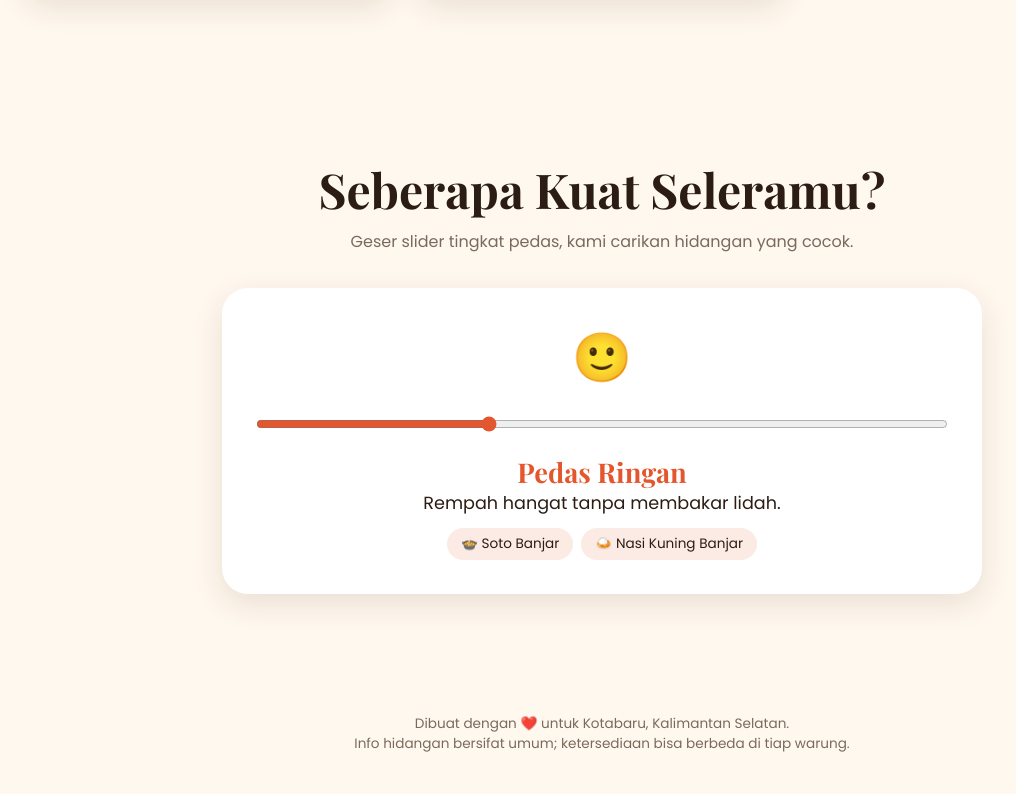
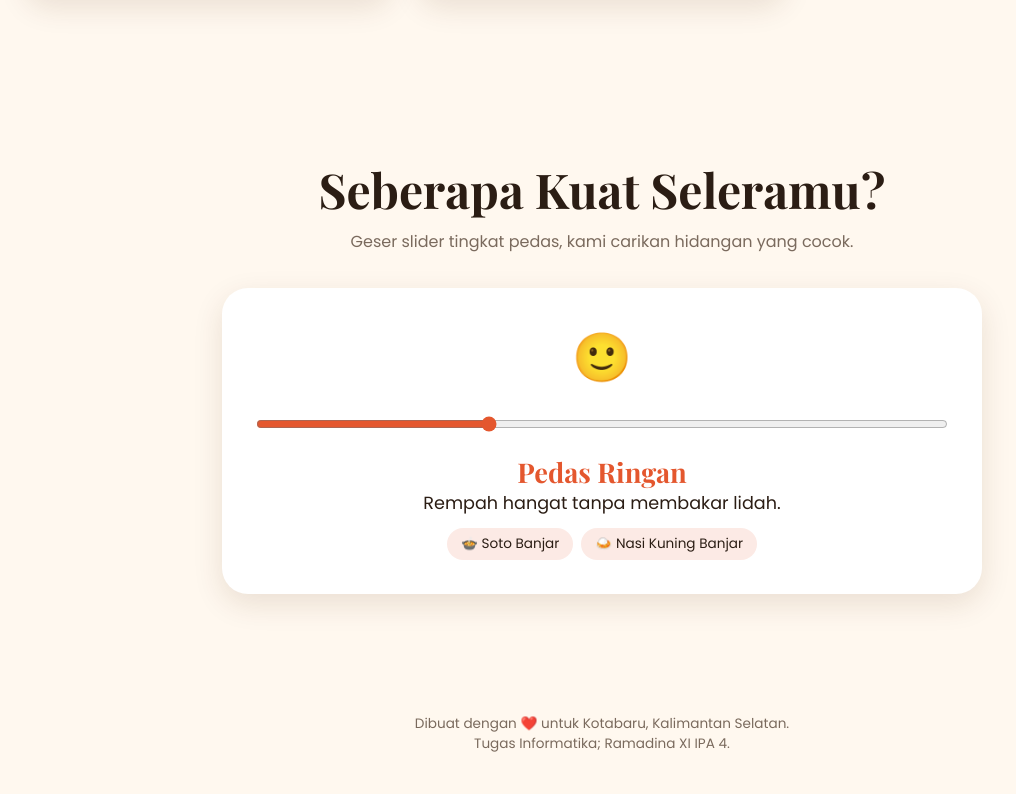
Before and after one commit to ijancakep3-cloud/nyoba, a plain HTML site: page index.html in a window 1280 px wide. Shown: the part 2322-3116 px from the top of the page, without its empty margins (38-1054 px from the left). Drawn offline with nearby package versions, Linux system fonts and the light colour scheme.

Commit message:
Update index.html

```diff
--- a/index.html
+++ b/index.html
@@ -124,7 +124,7 @@ footer{text-align:center;padding:40px 5vw;color:var(--muted);font-size:.85rem}
   </div>
 </section>
 
-<footer>Dibuat dengan ❤️ untuk Kotabaru, Kalimantan Selatan.<br>Info hidangan bersifat umum; ketersediaan bisa berbeda di tiap warung.</footer>
+<footer>Dibuat dengan ❤️ untuk Kotabaru, Kalimantan Selatan.<br>Tugas Informatika; Ramadina XI IPA 4.</footer>
 
 <div class="modal" id="modal"><div class="box mbox" id="box"></div></div>
 <div class="toast" id="toast"></div>
```
